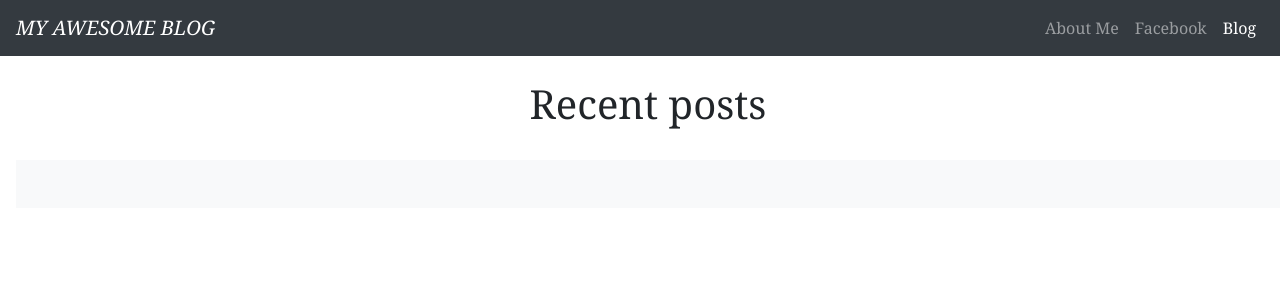
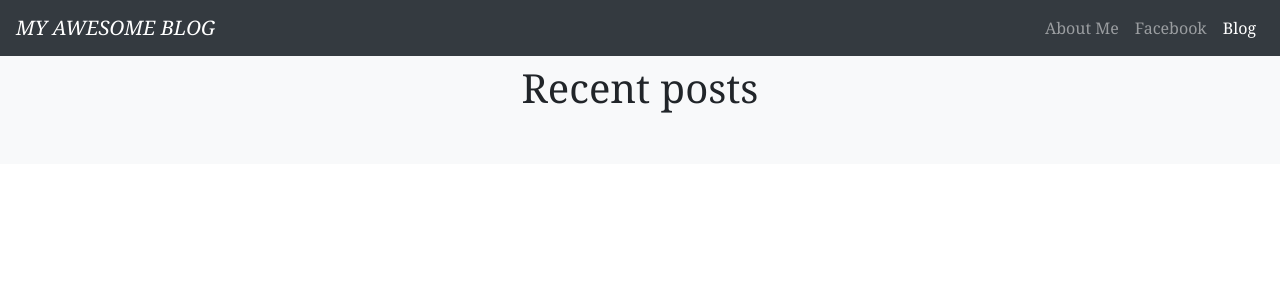
Before and after one commit to alexsavior26/myawesomeblog-project, a Django app: page /posts/ in a window 1280 px wide. Shown: the top 300 px of the page. Run offline with Django 3.2, Linux system fonts and the light colour scheme; data that the repository does not hold is empty.

Commit message:
finish ver

```diff
--- a/blog/models.py
+++ b/blog/models.py
@@ -5,10 +5,11 @@ class Post(models.Model):
     post_title = models.CharField(max_length=50)
     post_date = models.DateTimeField()
     post_text = models.CharField(max_length=300)
+    post_fulltext = models.CharField(max_length=1500, null=True)
     post_image = models.ImageField(upload_to='post_images/')
 
     def get_summary(self):
-        return self.post_text[:50]
+        return self.post_text[:65]
 
     def __str__(self):
         return self.post_title
--- a/blog/templates/blog/blog.html
+++ b/blog/templates/blog/blog.html
@@ -55,7 +55,7 @@
     <link href="album.css" rel="stylesheet">
   </head>
   <body>
-    <nav class="navbar navbar-expand-lg navbar-dark bg-dark font-cambria">
+    <nav class="navbar fixed-top navbar-expand-lg navbar-dark bg-dark font-cambria">
         <a class="navbar-brand" href="{% url 'home' %}"><i>MY AWESOME BLOG</i></a>
       <button class="navbar-toggler" type="button" data-toggle="collapse" data-target="#navbartext" aria-controls="navbartext" aria-expanded="false" aria-label="Toggle navigation">
         <span class="navbar-toggler-icon"></span>
@@ -75,9 +75,11 @@
       </div>
     </nav>
 <header>
-  <main role="main" class="pl-3">
-      <h1 class="pt-4 pb-4 text-center">Recent posts</h1>
-      <div class="album py-4  bg-light">
+  <main role="main">
+      <div class="container-fluid pt-3 mt-5 mb-0 bg-light">
+        <h1 class="pb-1 mb-0 text-center">Recent posts</h1>
+      </div>
+      <div class="album py-4 bg-light">
           <div class="container">
               <div class="row justify-content-md-center">
                   <div class="col-md-auto">
--- a/blog/templates/blog/specific_post.html
+++ b/blog/templates/blog/specific_post.html
@@ -68,11 +68,11 @@
   <main role="main" class="pl-3">
 
 
-      <h2>{{ post.post_title }}</h2>
+      <h2 class="pt-3">{{ post.post_title }}</h2>
       <br>
       <img src="{{ post.post_image.url }}" height="500" width="500" class="img-fluid">
       <br>
-      <p> {{ post.post_text }}</p>
+      <p> {{ post.post_fulltext }}</p>
       {{ post.post_date }}
       <br>
       <br>
--- a/events/templates/events/home.html
+++ b/events/templates/events/home.html
@@ -52,7 +52,7 @@
     <link href="album.css" rel="stylesheet">
   </head>
   <body>
-    <nav class="navbar navbar-expand-lg navbar-dark bg-dark font-cambria  ">
+    <nav class="navbar fixed-top navbar-expand-lg navbar-dark bg-dark font-cambria">
         <a class="navbar-brand" href="{% url 'home' %}"><i>MY AWESOME BLOG</i></a>
       <button class="navbar-toggler" type="button" data-toggle="collapse" data-target="#navbartext" aria-controls="navbartext" aria-expanded="false" aria-label="Toggle navigation">
         <span class="navbar-toggler-icon"></span>
@@ -74,9 +74,9 @@
 
 <main role="main">
 
-  <section class="jumbotron text-center pt-4 pb-4 mb-0">
+  <section class="jumbotron text-center pt-6 pb-4 mb-0">
     <div class="container">
-      <h1 class="text-muted"><i>Hey! My name is Alex!</i></h1>
+      <h1 class="text-muted pt-2"><i>Hey! My name is Alex!</i></h1>
       <h1 class="text-muted pb-2"><i>Welcome to my awesome blog!</i></h1>
       <a href="mailto:alex94sav@gmail.com" class="btn btn-warning"><i>Mail me</i></a>
     </div>
```
Also changed, not shown: blog/migrations/0002_auto_20201201_1024.py (added), media/post_images/photo_2020-12-01_10-29-38.jpg (added).
